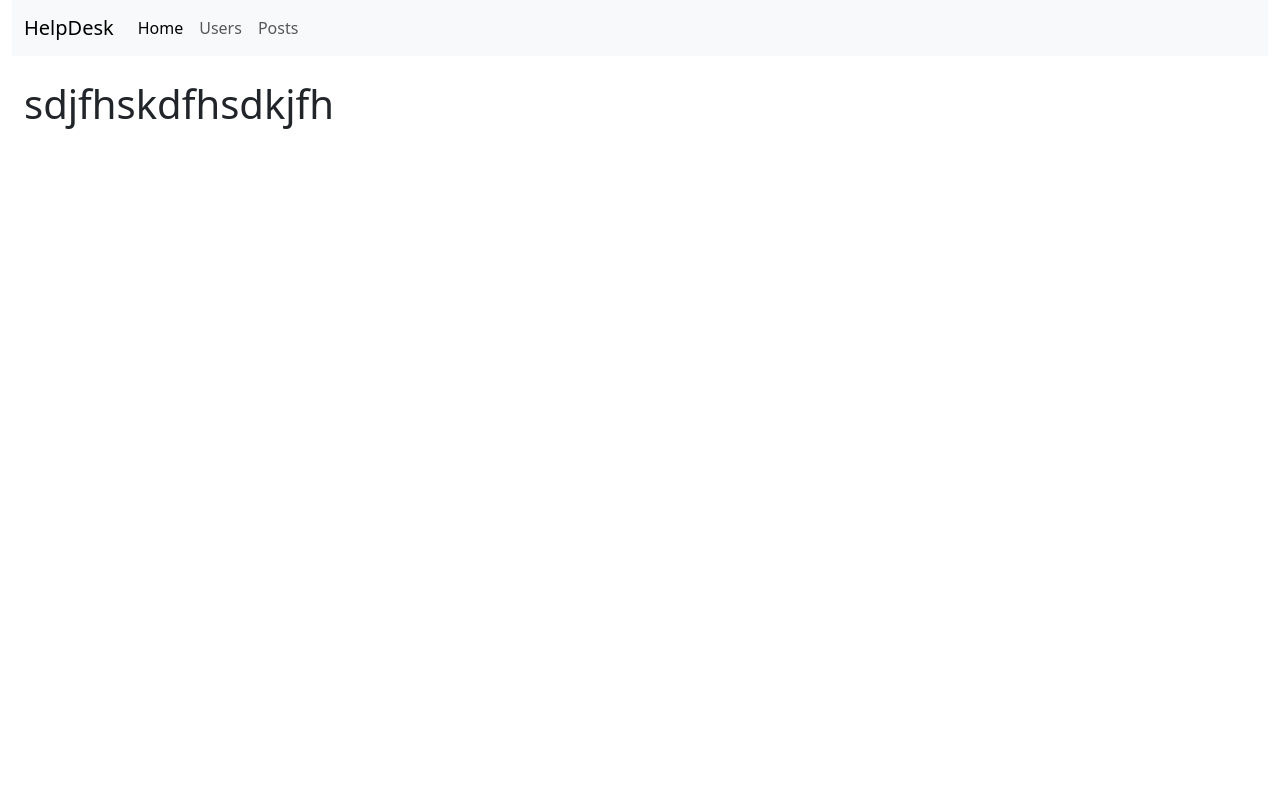
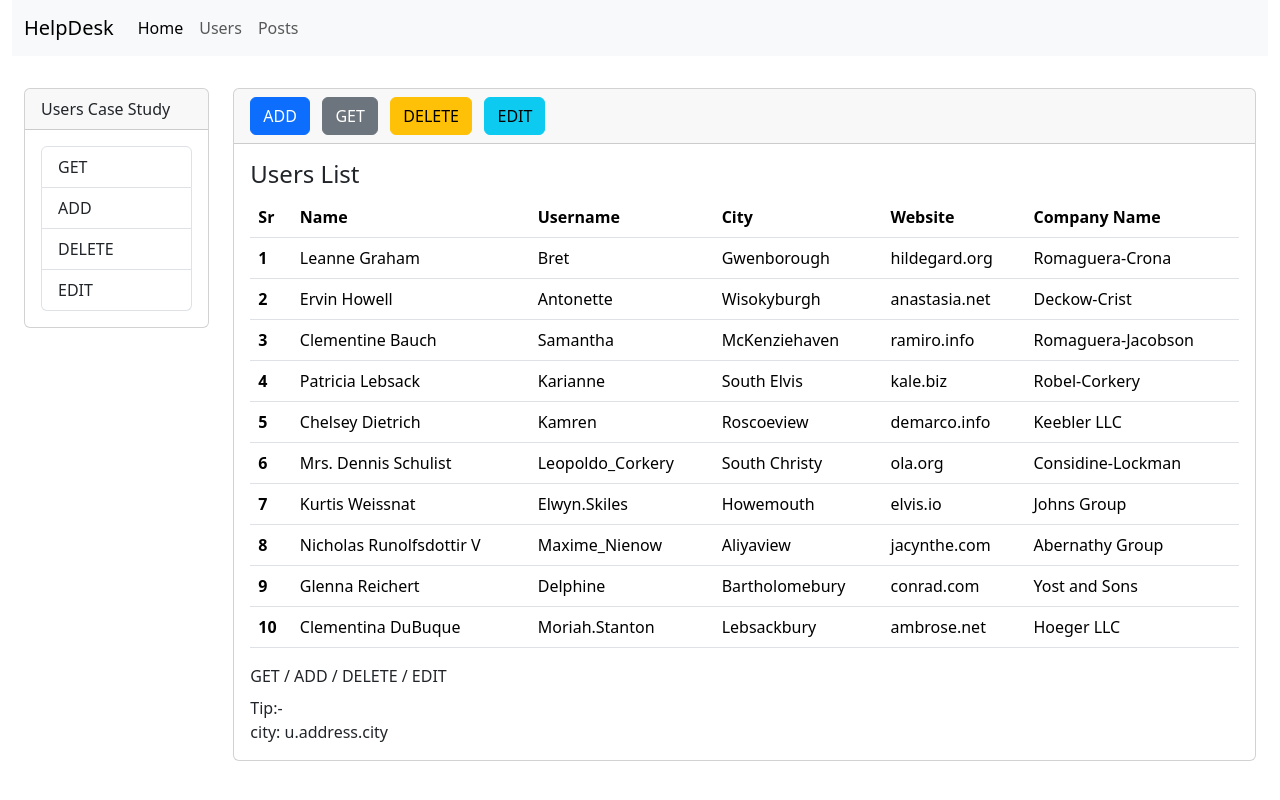
Before and after one commit to KishoreMuruganantham/hexaware-training-journal, a React (Vite) app in the folder react-ui/: page /users in a window 1280 px wide. Built offline with nearby package versions, Linux system fonts and the light colour scheme.

Commit message:
Reapply users case study layout for router

```diff
--- a/react-ui/src/users-cs/Dashboard.jsx
+++ b/react-ui/src/users-cs/Dashboard.jsx
@@ -1,7 +1,35 @@
+import UsersTable from "./UsersTable"
+
 function UsersDashboard(){
     return (
         <div className="container-fluid">
-                <h1>sdjfhskdfhsdkjfh</h1>
+            <div className="row">
+                {/** col 1 - the tall side panel */}
+                <div className="col-md-2">
+                    <div className="card mt-2">
+                        <div className="card-header">
+                            Users Case Study
+                        </div>
+                        <div className="card-body">
+                            <ul className="list-group">
+                                <li className="list-group-item">GET</li>
+                                <li className="list-group-item">ADD</li>
+                                <li className="list-group-item">DELETE</li>
+                                <li className="list-group-item">EDIT</li>
+                            </ul>
+                        </div>
+                    </div>
+                </div>
+
+                {/** col 2 - the users table (Navbar now lives in App above the Routes) */}
+                <div className="col-md-10">
+                    <div className="row">
+                        <div className="col-md-12">
+                            <UsersTable />
+                        </div>
+                    </div>
+                </div>
+            </div>
         </div>
     )
 }
```
